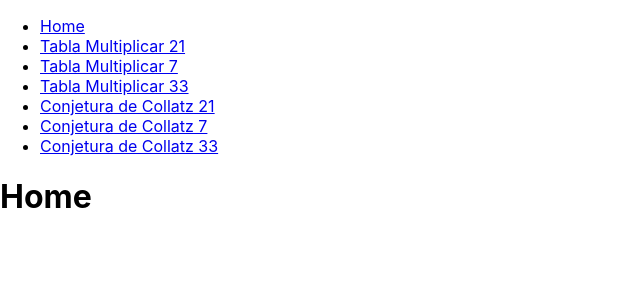
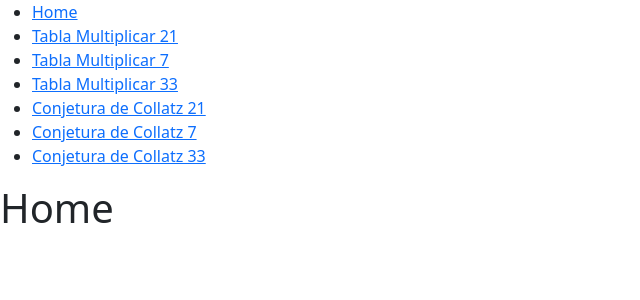
Before and after one commit to raulgar19/reactservicios, a React (Create React App) app: page / in a window 1280 px wide. Shown: the top 300 px of the page, without its empty margins (0-640 px from the left). Built offline with nearby package versions, Linux system fonts and the light colour scheme.

Commit message:
NavLink example finished

```diff
--- a/package.json
+++ b/package.json
@@ -8,6 +8,9 @@
     "@testing-library/react": "^16.3.0",
     "@testing-library/user-event": "^13.5.0",
     "axios": "^1.12.2",
+    "bootstrap": "^5.3.8",
+    "jquery": "^3.7.1",
+    "popper.js": "^1.16.1",
     "react": "^19.2.0",
     "react-dom": "^19.2.0",
     "react-router-dom": "^7.9.4",
--- a/src/App.js
+++ b/src/App.js
@@ -1,11 +1,9 @@
 import "./App.css";
-import Menurutas from "./components/Menurutas";
 import Router from "./components/Router";
 
 function App() {
   return (
     <div>
-      <Menurutas />
       <Router />
     </div>
   );
--- a/src/components/Collatz.jsx
+++ b/src/components/Collatz.jsx
@@ -1,7 +1,12 @@
-import React from "react";
+import React, { Component } from "react";
 
-export default function Collatz(props) {
-  const numero = parseInt(props.numero);
+export default class Collatz extends Component {
+  state = {
+    secuencia: [],
+  };
+
+  calcularSecuencia = () => {
+    const numero = parseInt(this.props.numero);
     const secuencia = [];
 
     if (!isNaN(numero) && numero > 0) {
@@ -13,15 +18,31 @@ export default function Collatz(props) {
       secuencia.push(1);
     }
 
+    this.setState({ secuencia });
+  };
+
+  componentDidMount() {
+    this.calcularSecuencia();
+  }
+
+  componentDidUpdate(prevProps) {
+    // Solo recalculamos si el número cambió
+    if (prevProps.numero !== this.props.numero) {
+      this.calcularSecuencia();
+    }
+  }
+
+  render() {
     return (
       <div>
         <h1>Conjetura de Collatz</h1>
-      <h2>Número: {props.numero}</h2>
+        <h2>Número: {this.props.numero}</h2>
         <ul>
-        {secuencia.map((n, i) => (
+          {this.state.secuencia.map((n, i) => (
             <li key={i}>{n}</li>
           ))}
         </ul>
       </div>
     );
   }
+}
--- a/src/components/Menurutas.jsx
+++ b/src/components/Menurutas.jsx
@@ -1,4 +1,5 @@
 import React, { Component } from "react";
+import { NavLink } from "react-router-dom";
 
 export default class Menurutas extends Component {
   render() {
@@ -6,25 +7,25 @@ export default class Menurutas extends Component {
       <div>
         <ul>
           <li>
-            <a href="/">Home</a>
+            <NavLink to="/">Home</NavLink>
           </li>
           <li>
-            <a href="/tabla/21">Tabla Multiplicar 21</a>
+            <NavLink to="/tabla/21">Tabla Multiplicar 21</NavLink>
           </li>
           <li>
-            <a href="/tabla/7">Tabla Multiplicar 7</a>
+            <NavLink to="/tabla/7">Tabla Multiplicar 7</NavLink>
           </li>
           <li>
-            <a href="/tabla/33">Tabla Multiplicar 33</a>
+            <NavLink to="/tabla/33">Tabla Multiplicar 33</NavLink>
           </li>
           <li>
-            <a href="/collatz/21">Conjetura de Collatz 21</a>
+            <NavLink to="/collatz/21">Conjetura de Collatz 21</NavLink>
           </li>
           <li>
-            <a href="/collatz/7">Conjetura de Collatz 7</a>
+            <NavLink to="/collatz/7">Conjetura de Collatz 7</NavLink>
           </li>
           <li>
-            <a href="/collatz/33">Conjetura de Collatz 33</a>
+            <NavLink to="/collatz/33">Conjetura de Collatz 33</NavLink>
           </li>
         </ul>
       </div>
--- a/src/components/Router.js
+++ b/src/components/Router.js
@@ -5,6 +5,7 @@ import TablaMultiplicar from "./TablaMultiplicar";
 import Collatz from "./Collatz";
 import NotFound from "./NotFound";
 import { useParams } from "react-router-dom";
+import Menurutas from "./Menurutas";
 
 export default class Router extends Component {
   render() {
@@ -20,6 +21,7 @@ export default class Router extends Component {
 
     return (
       <BrowserRouter>
+        <Menurutas />
         <Routes>
           <Route path="/" element={<Home />} />
           <Route
--- a/src/components/TablaMultiplicar.jsx
+++ b/src/components/TablaMultiplicar.jsx
@@ -22,6 +22,12 @@ export default class TablaMultiplicar extends Component {
     this.generarTablaMultiplicar();
   };
 
+  componentDidUpdate = (prevProps) => {
+    if (prevProps.numero !== this.props.numero) {
+      this.generarTablaMultiplicar();
+    }
+  };
+
   render() {
     return (
       <div>
--- a/src/index.js
+++ b/src/index.js
@@ -3,6 +3,10 @@ import ReactDOM from "react-dom/client";
 import "./index.css";
 import App from "./App";
 import reportWebVitals from "./reportWebVitals";
+import "bootstrap/dist/css/bootstrap.min.css";
+import $ from "jquery";
+import Popper from "popper.js";
+import "bootstrap/dist/js/bootstrap.bundle";
 
 const root = ReactDOM.createRoot(document.getElementById("root"));
 root.render(<App />);
```
Also changed, not shown: 1 other file (tests, documents, lock files or other folders). Lines whose indentation alone changed are shown as unchanged.
